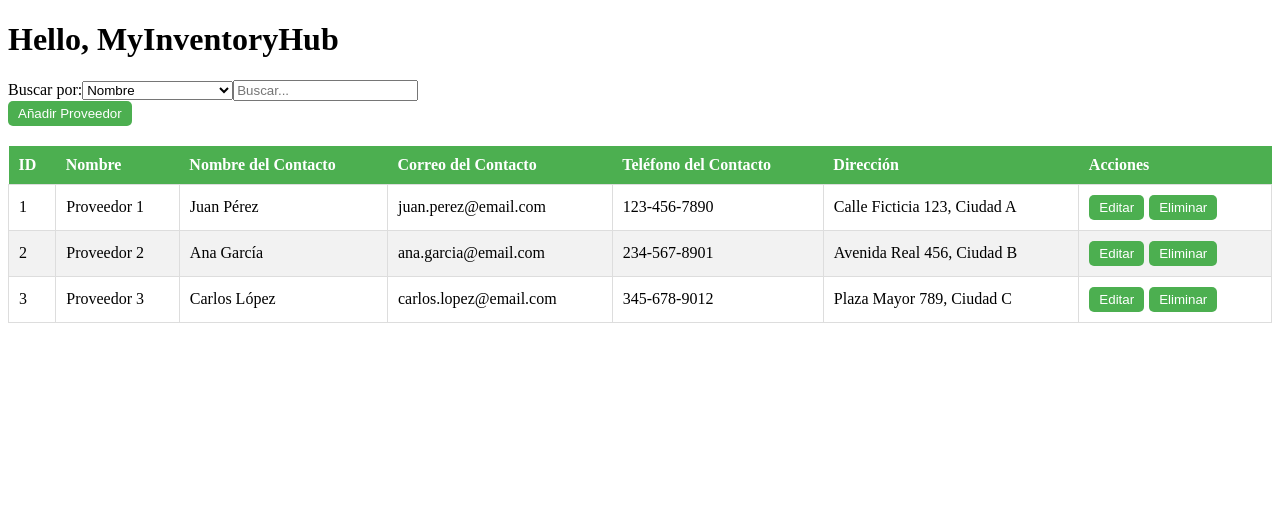
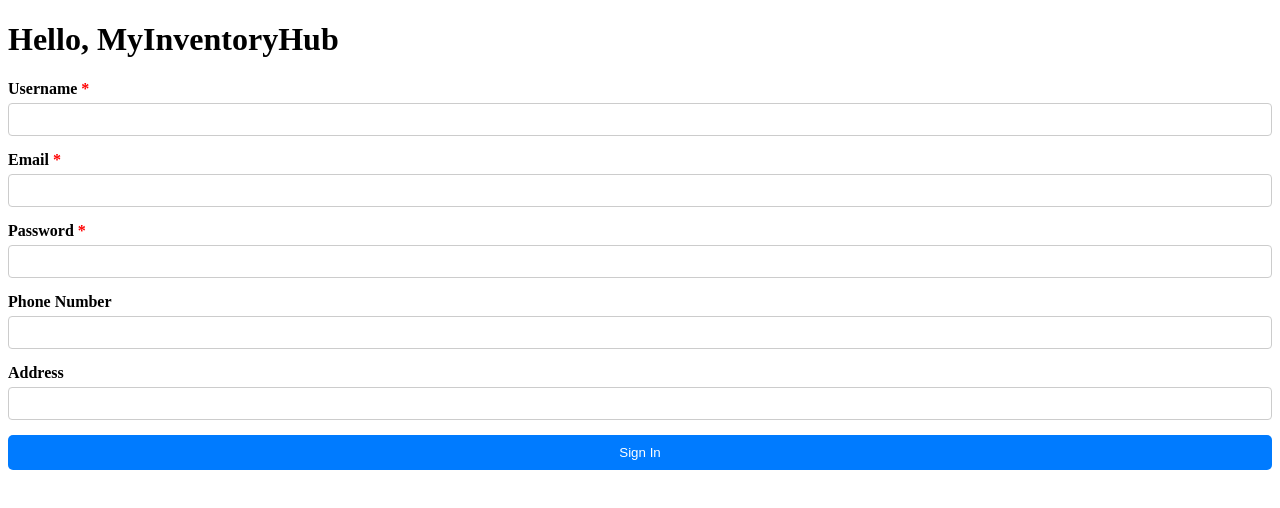
Before and after one commit to SyTW2425/E17_P4, an Angular app in the folder MyInventoryHub/: page / in a window 1280 px wide. Shown: the top 508 px of the page. Built offline with nearby package versions, Linux system fonts and the light colour scheme.

Commit message:
Sign In Base

```diff
--- a/MyInventoryHub/src/app/app.component.html
+++ b/MyInventoryHub/src/app/app.component.html
@@ -1,4 +1,4 @@
 <h1>Hello, MyInventoryHub</h1>
 <div class="container">
-  <app-supplier-manager></app-supplier-manager>
+  <app-sign-in></app-sign-in>
 </div>
--- a/MyInventoryHub/src/app/app.component.ts
+++ b/MyInventoryHub/src/app/app.component.ts
@@ -1,11 +1,12 @@
 import { Component } from '@angular/core';
 import { RouterOutlet } from '@angular/router';
 import { SupplierManagerComponent }from './components/supplier/supplier.component'
+import { SignInComponent } from './components/sign-in/sign-in.component';
 
 @Component({
   selector: 'app-root',
   standalone: true,
-  imports: [RouterOutlet, SupplierManagerComponent],
+  imports: [RouterOutlet, SupplierManagerComponent, SignInComponent],
   templateUrl: './app.component.html',
   styleUrl: './app.component.css'
 })
--- /dev/null
+++ b/MyInventoryHub/src/app/components/sign-in/sign-in.component.css
@@ -0,0 +1,57 @@
+.sign-in-container {
+  max-width: 400px;
+  margin: 0 auto;
+  padding: 20px;
+  border: 1px solid #ccc;
+  border-radius: 5px;
+}
+
+.sign-in-container h2 {
+  text-align: center;
+}
+
+form div {
+  margin-bottom: 15px;
+}
+
+label {
+  display: block;
+  font-weight: bold;
+  margin-bottom: 5px;
+}
+
+label span {
+  color: red;
+}
+
+input {
+  width: 100%;
+  padding: 8px;
+  box-sizing: border-box;
+  border: 1px solid #ccc;
+  border-radius: 4px;
+}
+
+button {
+  width: 100%;
+  padding: 10px;
+  background-color: #007bff;
+  color: white;
+  border: none;
+  border-radius: 5px;
+  cursor: pointer;
+}
+
+button:hover {
+  background-color: #0056b3;
+}
+
+.error {
+  color: red;
+  margin-top: 10px;
+}
+
+.success {
+  color: green;
+  margin-top: 10px;
+}
--- /dev/null
+++ b/MyInventoryHub/src/app/components/sign-in/sign-in.component.html
@@ -0,0 +1,33 @@
+<form (submit)="signIn(); $event.preventDefault();">
+  <!-- Username -->
+  <div>
+    <label for="username">Username <span>*</span></label>
+    <input type="text" id="username" [(ngModel)]="username" name="username" required />
+  </div>
+
+  <!-- Email -->
+  <div>
+    <label for="email">Email <span>*</span></label>
+    <input type="email" id="email" [(ngModel)]="email" name="email" required />
+  </div>
+
+  <!-- Password -->
+  <div>
+    <label for="password">Password <span>*</span></label>
+    <input type="password" id="password" [(ngModel)]="password" name="password" required minlength="6" />
+  </div>
+
+  <!-- Phone Number -->
+  <div>
+    <label for="phoneNumber">Phone Number</label>
+    <input type="tel" id="phoneNumber" [(ngModel)]="phoneNumber" name="phoneNumber" />
+  </div>
+
+  <!-- Address -->
+  <div>
+    <label for="address">Address</label>
+    <input type="text" id="address" [(ngModel)]="address" name="address" />
+  </div>
+
+  <button type="submit">Sign In</button>
+</form>
--- /dev/null
+++ b/MyInventoryHub/src/app/components/sign-in/sign-in.component.ts
@@ -0,0 +1,57 @@
+import { Component } from '@angular/core';
+import { CommonModule } from '@angular/common';
+import { FormsModule } from '@angular/forms';
+
+@Component({
+  selector: 'app-sign-in',
+  templateUrl: './sign-in.component.html',
+  styleUrls: ['./sign-in.component.css'],
+  standalone: true,
+  imports: [CommonModule, FormsModule], // Importamos los módulos necesarios
+})
+export class SignInComponent {
+  username: string = '';
+  email: string = '';
+  password: string = '';
+  phoneNumber: string = '';
+  address: string = '';
+  errorMessage: string = '';
+  successMessage: string = '';
+
+  signIn() {
+    // Validación de campos obligatorios
+    if (!this.username || !this.email || !this.password) {
+      this.errorMessage = 'Por favor, completa todos los campos obligatorios.';
+      this.successMessage = '';
+      return;
+    }
+
+    // Recuperar usuarios almacenados
+    const storedUsers = localStorage.getItem('users');
+    const users = storedUsers ? JSON.parse(storedUsers) : [];
+
+    // Crear un nuevo usuario
+    const newUser = {
+      id: users.length + 1,
+      username: this.username,
+      email: this.email,
+      password: this.password,
+      phoneNumber: this.phoneNumber || null,
+      address: this.address || null,
+      createdAt: new Date(),
+    };
+
+    // Guardar el usuario en localStorage
+    users.push(newUser);
+    localStorage.setItem('users', JSON.stringify(users));
+
+    // Mostrar mensaje de éxito y limpiar los campos
+    this.successMessage = 'Usuario registrado exitosamente.';
+    this.errorMessage = '';
+    this.username = '';
+    this.email = '';
+    this.password = '';
+    this.phoneNumber = '';
+    this.address = '';
+  }
+}
```
Also changed, not shown: 1 other file (tests, documents, lock files or other folders).
